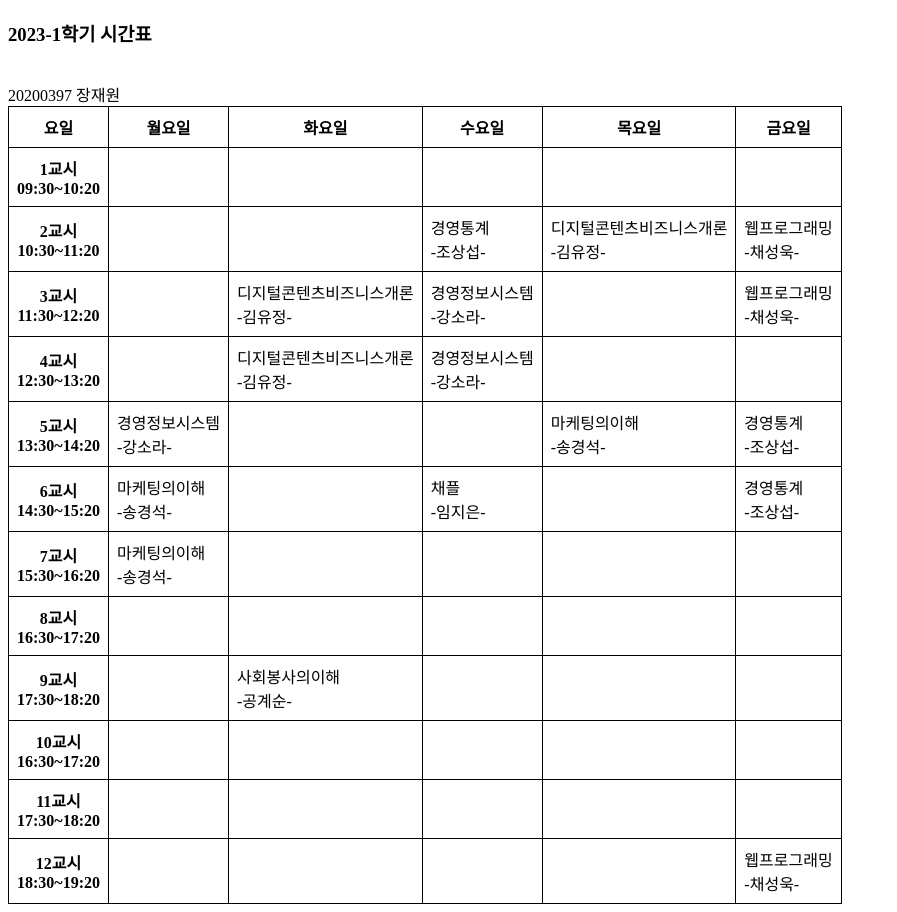
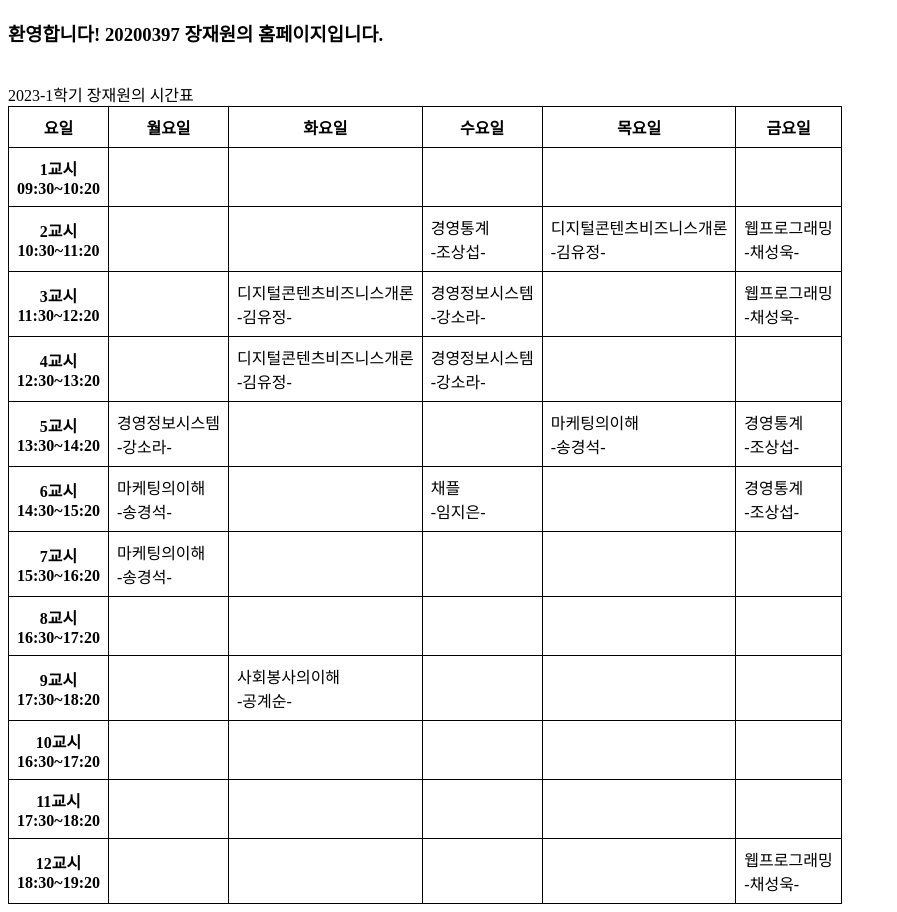
Before and after one commit to One3710/One3710.github.io, a plain HTML site: page index.html in a window 1280 px wide. Shown: the whole page, without its empty margins (0-897 px from the left). Drawn offline with Linux system fonts and the light colour scheme.

Commit message:
인사말

```diff
--- a/index.html
+++ b/index.html
@@ -11,7 +11,7 @@ table, th, tr, td {
 </style>
 </head>
 <body>
-<h3>2023-1학기 시간표</h3><br>20200397 장재원<br>
+<h3>환영합니다! 20200397 장재원의 홈페이지입니다.</h3><br>2023-1학기 장재원의 시간표<br>
 <table>
 	<tr>
 		<th>요일</th><th>월요일</th><th>화요일</th><th>수요일</th><th>목요일</th><th>금요일</th>
```
